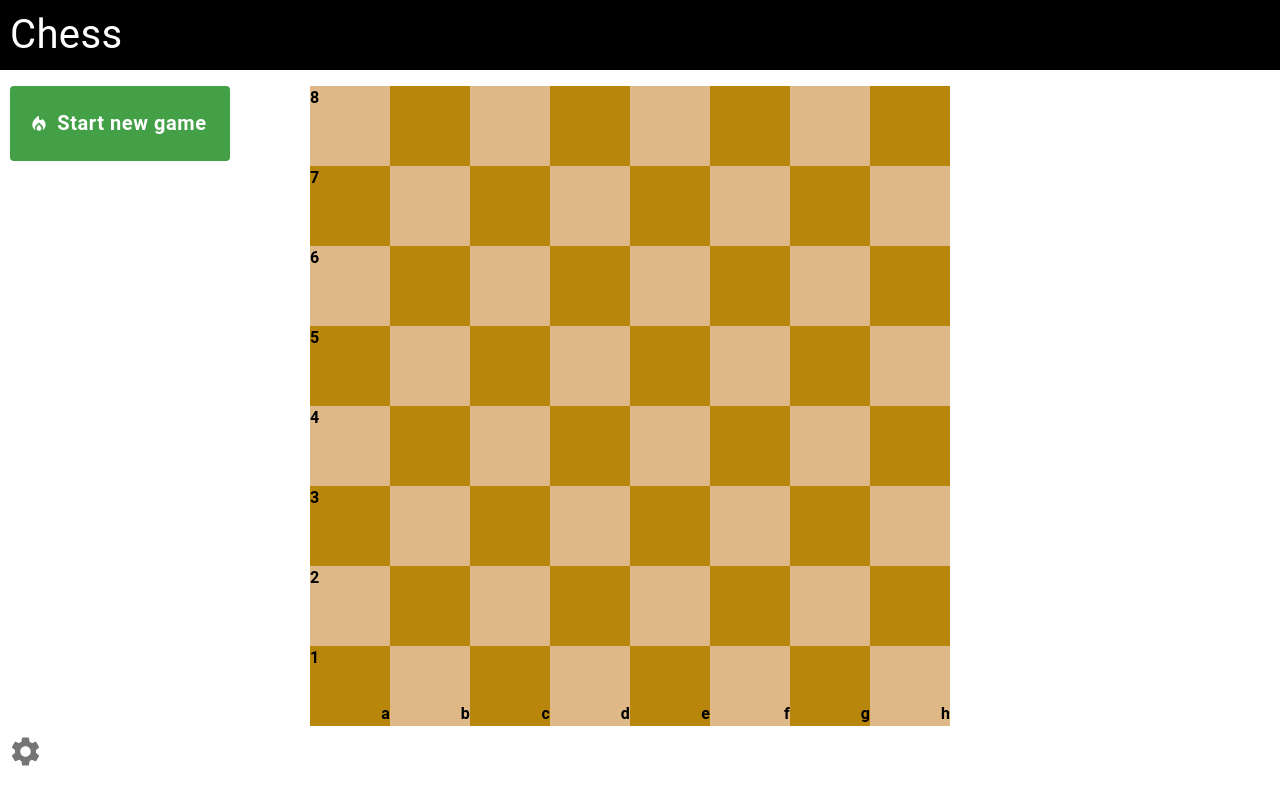
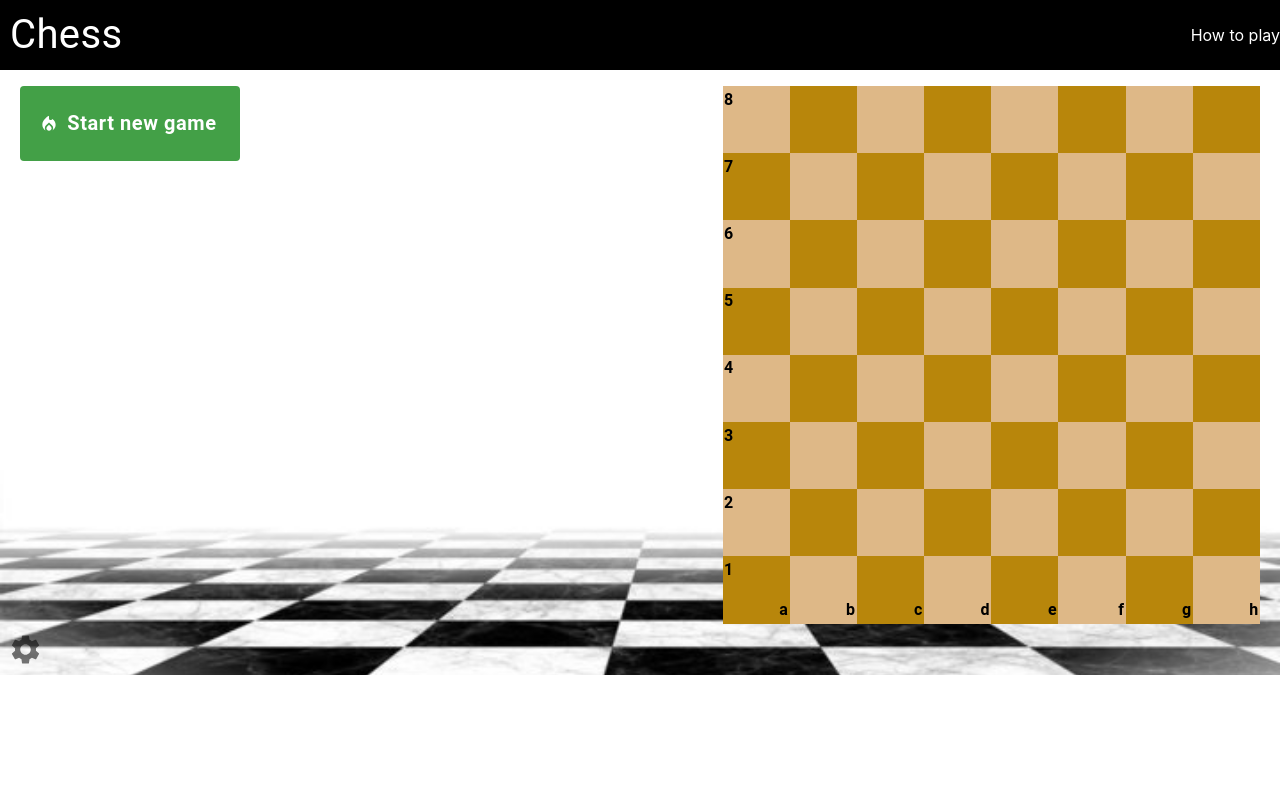
Before and after one commit to dazzasong/chess, a React (Create React App) app: page / in a window 1280 px wide. Built offline with nearby package versions, Linux system fonts and the light colour scheme.

Commit message:
Tweaked chess board, added background, updated header

```diff
--- a/src/ChessBoard.jsx
+++ b/src/ChessBoard.jsx
@@ -1,16 +1,29 @@
-import { Box, Stack, Typography } from "@mui/material"
+import { Stack, Typography } from "@mui/material"
 
 function ChessSquare({ x, y }) {
   const shaded = (x + y) % 2 === 0
   return (
     <Stack
+      width={64}
+      height={64}
       bgcolor={shaded ? "darkgoldenrod" : "burlywood"}
       justifyContent="space-between"
-      width={80}
-      height={80}
+      padding={0.2}
     >
-      <Typography fontWeight="bold">{x === 0 ? y + 1 : null}</Typography>
-      <Typography fontWeight="bold" alignSelf="end">{y === 0 ? String.fromCharCode(x + 97) : null}</Typography>
+      <Typography fontWeight="bold"
+        sx={{
+          userSelect: "none"
+        }}
+      >
+        {x === 0 ? y + 1 : null}
+      </Typography>
+      <Typography fontWeight="bold" alignSelf="end"
+        sx={{
+          userSelect: "none"
+        }}
+      >
+        {y === 0 ? String.fromCharCode(x + 97) : null}
+      </Typography>
     </Stack>
   )
 }
--- a/src/Header.jsx
+++ b/src/Header.jsx
@@ -1,5 +1,5 @@
-import { Stack, Typography } from "@mui/material";
-import React from "react";
+import { Link, Stack, Typography } from "@mui/material";
+import React from 'react';
 
 export default function Header() {
   return (
@@ -11,15 +11,16 @@ export default function Header() {
         marginBottom: 2
       }}
     >
-      <Typography fontSize={40} margin="0 10px" component="h1">
+      <Typography fontSize={40} margin="0 10px" component="h1"
+        sx={{
+          userSelect: "none"
+        }}
+      >
         Chess
       </Typography>
-      <Stack direction="row" spacing={4}
-        sx={{
-          margin: "0 20px"
-        }}
-      >
-      </Stack>
+      <Link href="#" underline="none" color="inherit">
+        How to play
+      </Link>
     </Stack>
   )
 }
--- a/src/MainContent.jsx
+++ b/src/MainContent.jsx
@@ -1,4 +1,4 @@
-import { Button, IconButton, Stack, darken } from "@mui/material";
+import { Box, Button, IconButton, Stack, darken } from "@mui/material";
 import SettingsIcon from '@mui/icons-material/Settings';
 import LocalFireDepartmentIcon from '@mui/icons-material/LocalFireDepartment';
 import CancelIcon from '@mui/icons-material/Cancel';
@@ -6,6 +6,7 @@ import RefreshIcon from '@mui/icons-material/Refresh';
 import React from 'react';
 import { green, orange, red } from "@mui/material/colors";
 import ChessBoard from "./ChessBoard";
+import background from "./images/background.jpg"
 
 export default function MainContent() {
   const [mode, setMode] = React.useState(0); // 0 = Initial, 1 = InGame, 2 = EndGame
@@ -31,19 +32,26 @@ export default function MainContent() {
     else if (mode === 1) setMode(2)
     else setMode(1)
   }
+
   return (
-    <div>
-      <Stack spacing={10} direction="row" sx={{margin: "0 10px"}}>
+    <Box
+      sx={{
+        backgroundImage: `url(${background})`,
+        backgroundRepeat: "no-repeat",
+        backgroundSize: "cover"
+      }}
+    >
+      <Stack direction="row" justifyContent="space-between" margin="0 20px">
         <Button disableRipple disableElevation
           onClick={clickGameButton}
           variant="contained"
           startIcon={startButtonIcon}
           endIcon={endButtonIcon}
           sx={{
+            width: 220,
+            height: 75,
             fontSize: 20,
             fontWeight: "bold",
-            width: 220,
-            height: 75,
             backgroundColor: buttonColor,
             textTransform: "none",
             ":hover": {
@@ -58,6 +66,6 @@ export default function MainContent() {
       <IconButton>
         <SettingsIcon fontSize="large" />
       </IconButton>
-    </div>
+    </Box>
   )
 }
--- a/src/Settings.jsx
+++ b/src/Settings.jsx
@@ -2,13 +2,14 @@ import { FormControlLabel, FormGroup, Stack, Switch, Typography } from "@mui/mat
 
 export default function Settings() {
   return (
-    <Stack width={220} height={250} bgcolor="gray">
-      <Typography>
+    <Stack width={250} height={300} alignItems="center" bgcolor="gray">
+      <Typography fontSize={25} fontWeight="bold">
         Settings
       </Typography>
-      <FormGroup>
+      <FormGroup sx={{alignSelf: "start"}}>
         <FormControlLabel control={<Switch />} label="Flip board" labelPlacement="start" />
         <FormControlLabel control={<Switch defaultChecked />} label="Show legal moves" labelPlacement="start" />
+        <FormControlLabel control={<Switch defaultChecked />} label="Enable sounds" labelPlacement="start" />
       </FormGroup>
     </Stack>
   )
```
Also changed, not shown: src/images/background.jpg (renamed from src/images/header_image.jpg).
